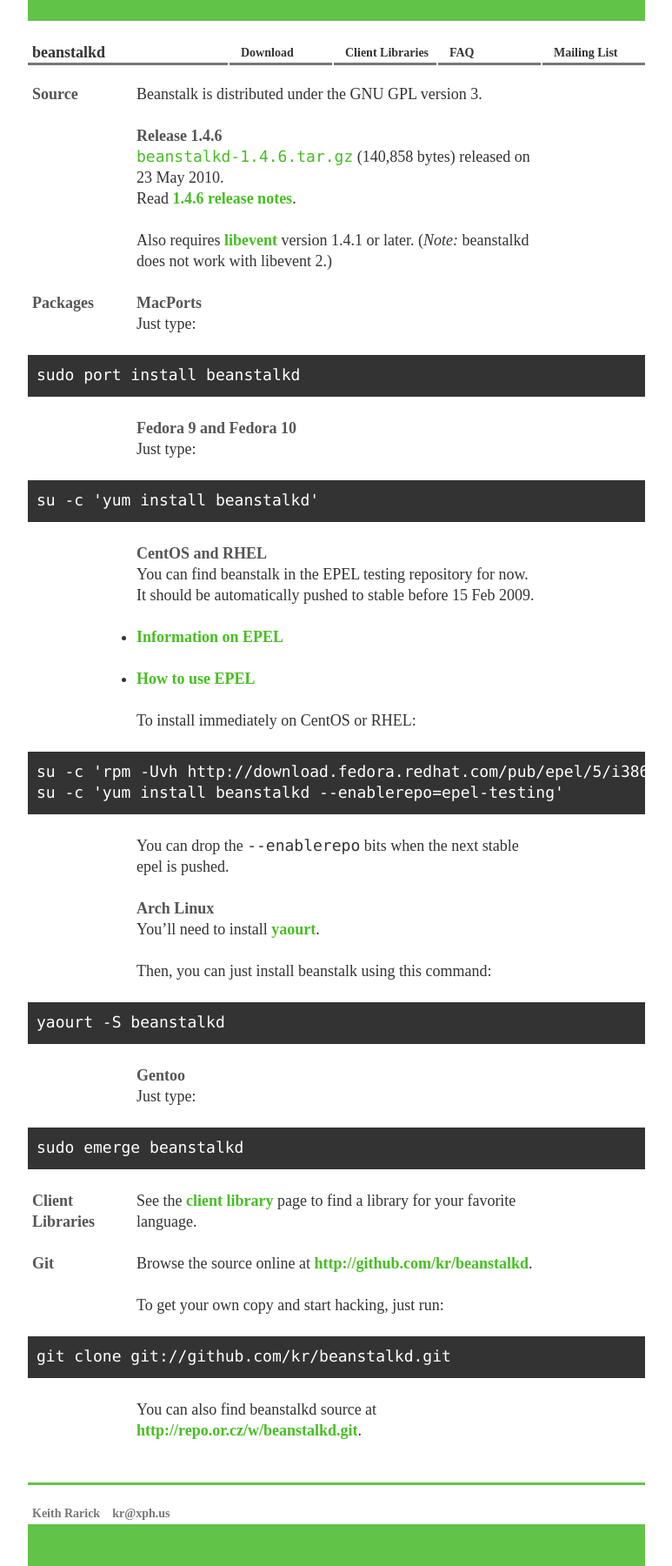
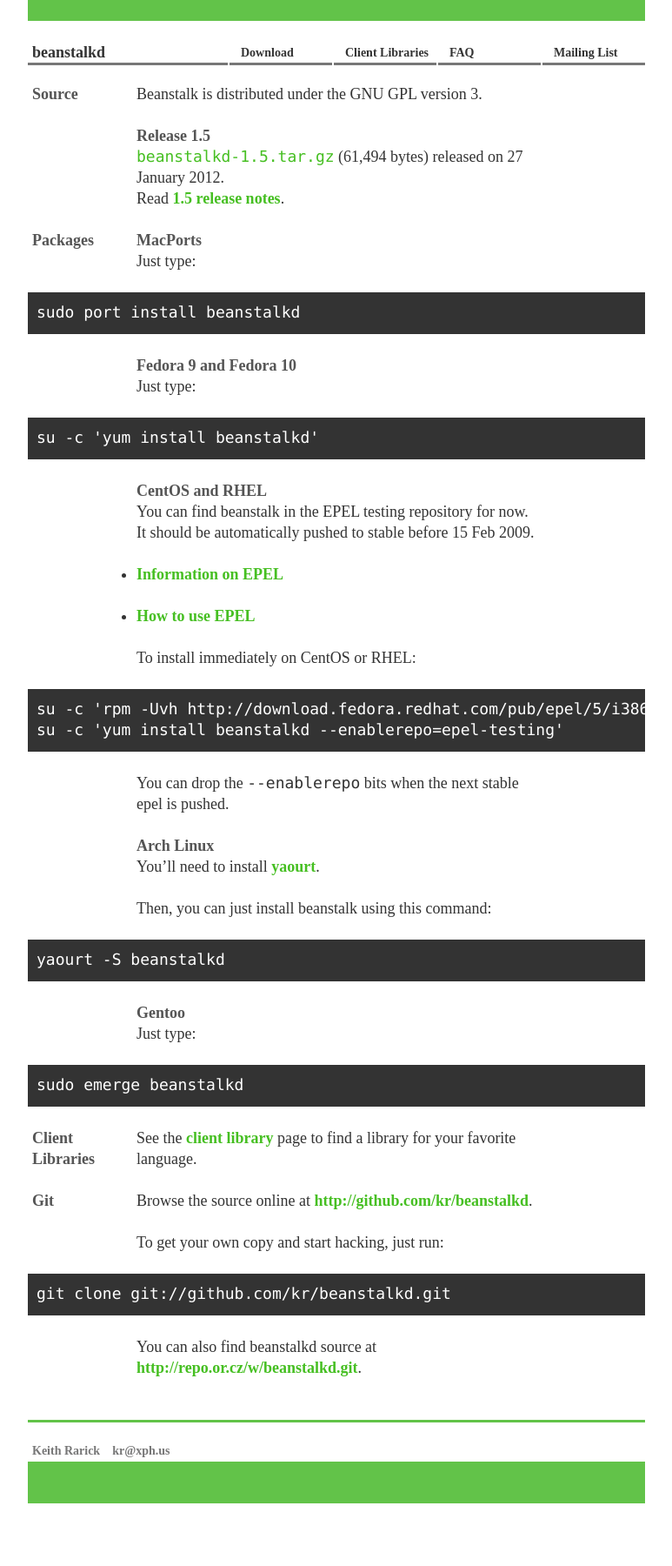
Before and after one commit to beanstalkd/beanstalkd, a Jekyll site: the page built from download.md, in a window 1280 px wide. Shown: the whole page at 87% size, without its empty margins (253-1026 px from the left). Built offline with Jekyll 4.4.1, drawn with Linux system fonts in a browser that asks for light colours; Markdown is read by kramdown in place of the engine named in the settings; comment, search, counter and statistics services are not loaded; after the commit the page ends 1728 px from its top, so only the background shows below that; some of the changed lines change nothing that is shown.

Commit message:
announce release 1.5

```diff
--- /dev/null
+++ b/_posts/2012-01-27-1.5-release-notes.md
@@ -0,0 +1,71 @@
+---
+layout: post
+title: Beanstalkd 1.5 Release Notes
+version: 1.5
+size: '61,494'
+dist: https://github.com/downloads/kr/beanstalkd/beanstalkd-1.5.tar.gz
+---
+
+This is beanstalkd version 1.5. A lot of changes went into this release,
+including some big improvements.
+
+As always, there will be no incompatible protocol changes until version 2.0. A
+client written for version 1.5 will work unmodified with any later 1.x
+release of beanstalkd.
+
+Highlights
+----------
+
+- removed dependency on libevent
+- no more autotools; to build beanstalkd, just type "make"
+- incremental binlog compaction; fixes #43
+- removed flag -d; alternatives are in the "adm" directory
+
+More News
+---------
+
+- switch to MIT license
+- remove DEBUG compile flag
+- more interesting make examples in README
+- change default CFLAGS
+- verbose mode; closes #52
+- properly timeout reserve-with-timeout; fixes #78
+- document that EPOLLRDHUP was introduced in Linux 2.6.17.
+- read beanstalkd 1.4.6's log format for compatibility
+- report size of attempted read for WAL read errors
+- accurately report position of WAL file errors
+- add file index to job stats
+- clarify behavior of cumulative stats; closes #81
+- adding support for counting deletes on a tube
+- delete command now deletes delayed jobs
+- fix segfault; closes #71
+- bsd build fix; PATH_MAX is defined in limits.h
+- bsd build fix; echo -n is not portable
+- do not read in STATE_WAIT; fixes #22
+- document the new binlog stats
+- redo the WAL code, improving style
+- more careful binlog read checking
+- in log recovery, recompute delay with current time; fixes #62
+- provide and document more system admin tools
+- support systemd socket activation
+
+Full list of changes in this release (includes authorship information):
+<http://github.com/kr/beanstalkd/compare/v1.4.6...v1.5>
+
+Our Urls
+--------
+
+Download the 1.5 tarball directly:
+<https://github.com/downloads/kr/beanstalkd/beanstalkd-1.5.tar.gz>
+
+Learn all about beanstalk:
+<http://kr.github.com/beanstalkd/>
+
+Talk about beanstalk development or use at:
+<http://groups.google.com/group/beanstalk-talk>
+
+Bugs
+----
+
+Please report any bugs to:
+<http://github.com/kr/beanstalkd/issues>
--- a/download.md
+++ b/download.md
@@ -22,10 +22,6 @@
     {% endif %}
   {% endif %}
 {% endfor %}
-
-Also requires [libevent][libevent]
-version 1.4.1 or later.
-(*Note:* beanstalkd does not work with libevent 2.)
 
 ## Packages
 
```
